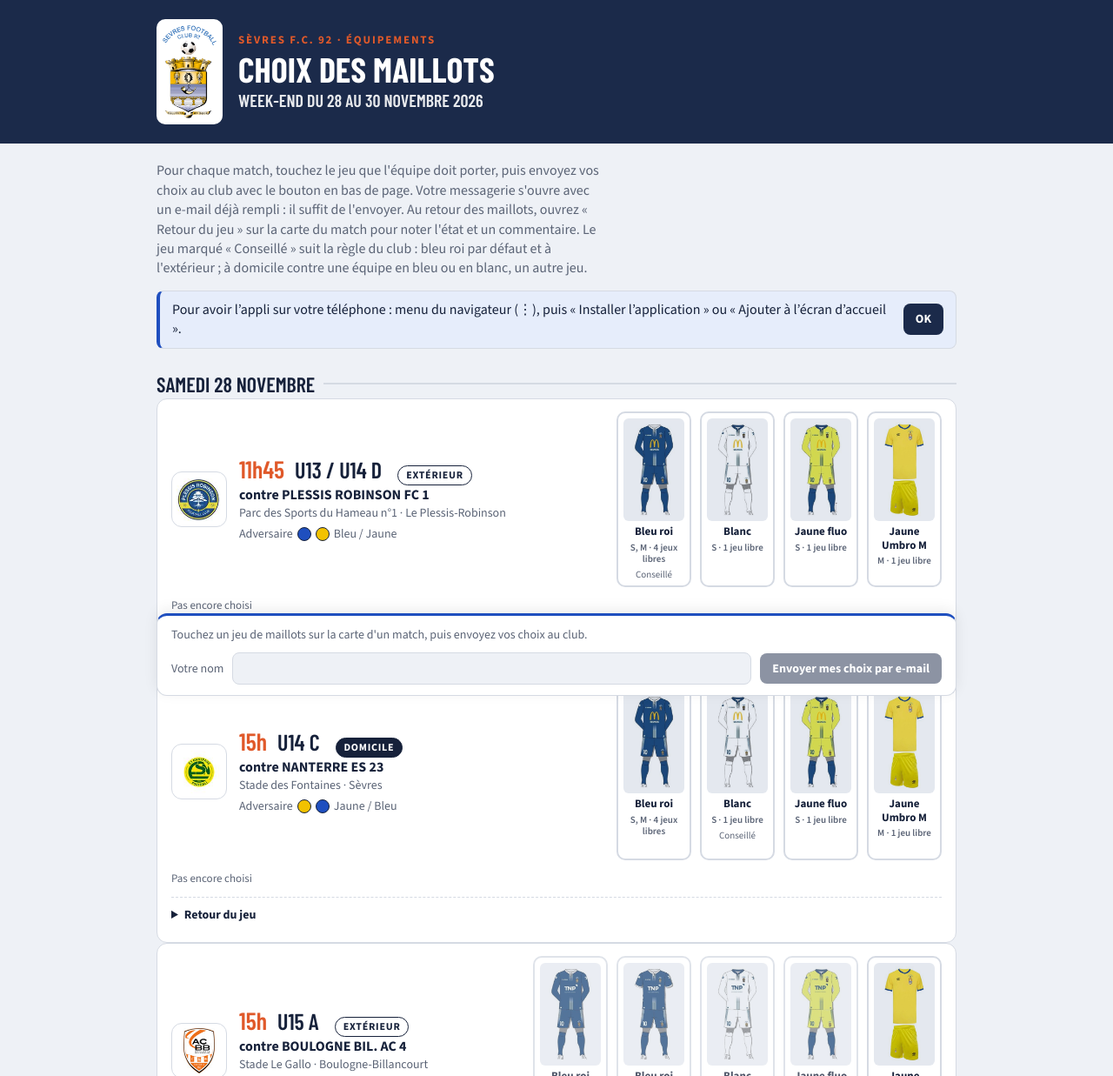
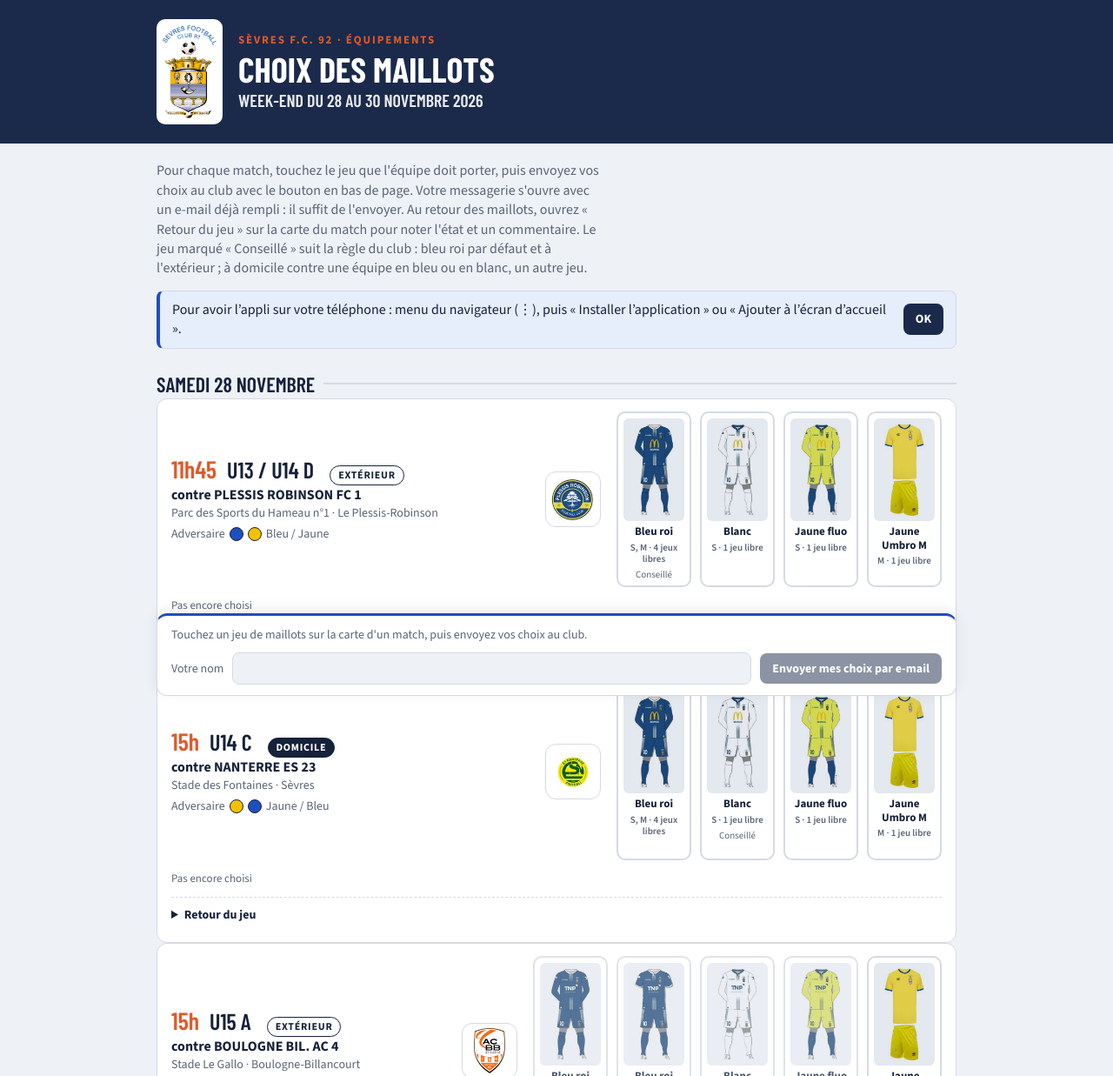
Before and after one commit to 9gy8cy6bkd-commits/affiches-sevres, a plain HTML site: page maillots/index.html in a window 1280 px wide. Shown: the top 1237 px of the page at 87% size. Drawn offline with nearby package versions, Linux system fonts and the light colour scheme.

Commit message:
Appli maillots : logo de l'adversaire à droite
Co-Authored-By: Claude Opus 5.5 <noreply@anthropic.com>
Claude-Session: https://claude.ai/code/session_01Ce6bnAAqFwh5XpUpKRCk2S

```diff
--- a/maillots/index.html
+++ b/maillots/index.html
@@ -132,9 +132,9 @@ function render(){
     if(m.day!==day){day=m.day;const h=document.createElement('div');h.className='day';h.textContent=day;list.appendChild(h)}
     const c=document.createElement('section');c.className='match';c.id='m-'+m.k;
     const ext=m.kind==='ext';
-    c.innerHTML='<div style="min-width:0;display:flex;gap:14px;align-items:center">'+(m.logo?'<span class="clogo"><img src="'+m.logo+'" alt="Logo '+esc(m.opp)+'"></span>':'')+'<div style="min-width:0"><div style="display:flex;gap:12px;align-items:baseline;flex-wrap:wrap"><span class="time">'+esc(m.time)+'</span><span class="team">'+esc(m.team)+'</span>'+(m.kind?'<span class="tag '+(ext?'':'dom')+'">'+(ext?'Extérieur':'Domicile')+'</span>':'')+'</div>'
+    c.innerHTML='<div style="min-width:0;display:flex;gap:14px;align-items:center"><div style="min-width:0;flex:1"><div style="display:flex;gap:12px;align-items:baseline;flex-wrap:wrap"><span class="time">'+esc(m.time)+'</span><span class="team">'+esc(m.team)+'</span>'+(m.kind?'<span class="tag '+(ext?'':'dom')+'">'+(ext?'Extérieur':'Domicile')+'</span>':'')+'</div>'
       +'<div class="opp">contre '+esc(m.opp)+'</div><div class="meta">'+esc(m.lieu)+'</div>'
-      +(m.adv.length?'<div class="adv">Adversaire '+m.adv.map(a=>'<span class="dot" style="background:'+(COL[a]||'#999')+'"></span>').join('')+' '+esc(m.adv.join(' / '))+'</div>':'')+'</div></div>';
+      +(m.adv.length?'<div class="adv">Adversaire '+m.adv.map(a=>'<span class="dot" style="background:'+(COL[a]||'#999')+'"></span>').join('')+' '+esc(m.adv.join(' / '))+'</div>':'')+'</div>'+(m.logo?'<span class="clogo"><img src="'+m.logo+'" alt="Logo '+esc(m.opp)+'"></span>':'')+'</div>';
     const kits=document.createElement('div');kits.className='kits';kits.setAttribute('role','group');kits.setAttribute('aria-label','Jeu de maillots '+m.team);
     const cur=chosen[m.k]||null;
     for(const col of Object.keys(m.img)){
--- a/maillots/sw.js
+++ b/maillots/sw.js
@@ -1,4 +1,4 @@
-const CACHE='maillots-dc9149cc47';
+const CACHE='maillots-fc50f2652d';
 self.addEventListener('install',e=>{self.skipWaiting();e.waitUntil(caches.open(CACHE).then(c=>c.addAll(['./','index.html','logo.png','manifest.webmanifest'])))});
 self.addEventListener('activate',e=>{e.waitUntil(caches.keys().then(ks=>Promise.all(ks.filter(k=>k!==CACHE).map(k=>caches.delete(k)))).then(()=>self.clients.claim()))});
 self.addEventListener('fetch',e=>{
```
